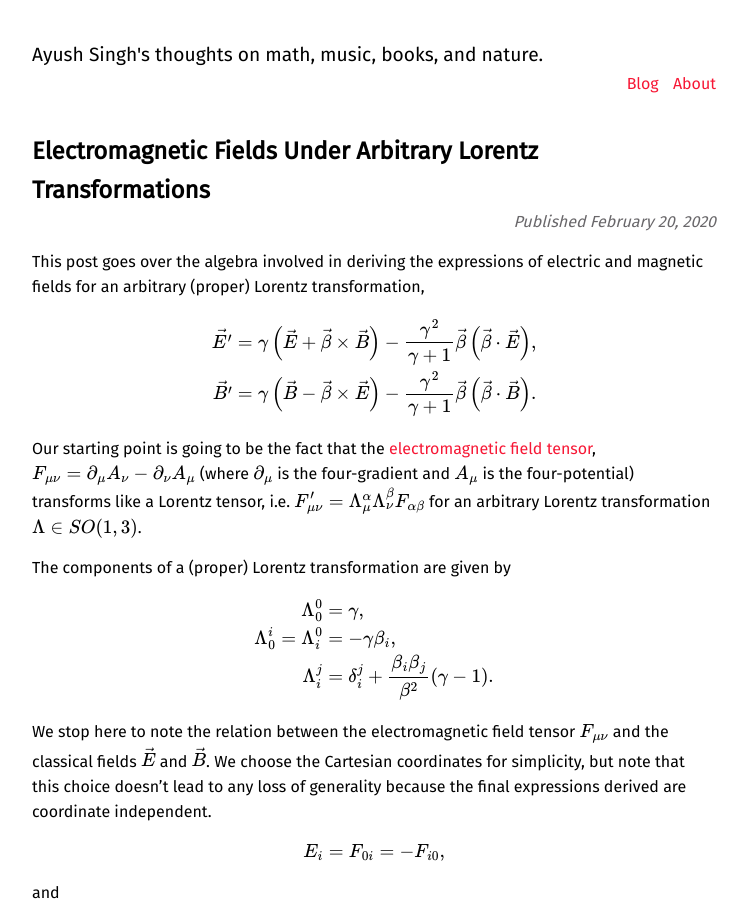
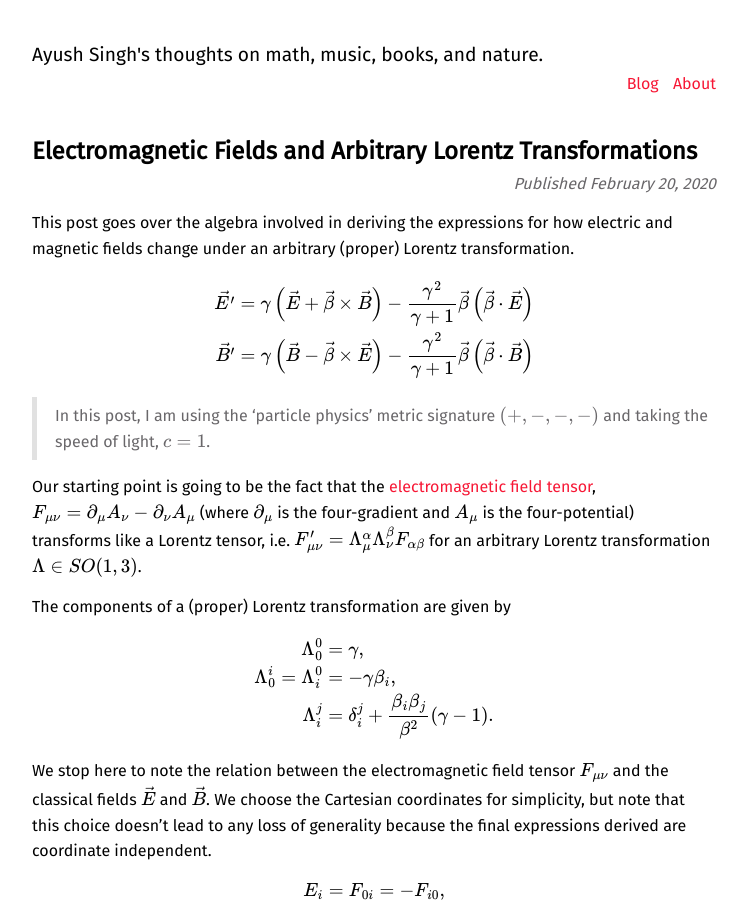
Before and after one commit to LeonardoGoller/LeonardoGoller.github.io, a Jekyll site: the page built from _posts/2020-02-20-lorentz-transform-fields.markdown, in a window 1280 px wide and 900 px high. Shown: the whole window, without its empty margins (266-1014 px from the left). Built offline with Jekyll 4.4.1, drawn with Linux system fonts in a browser that asks for light colours; formulas are drawn with MathJax 3; comment, search, counter and statistics services are not loaded.

Commit message:
some rephrasing; changed post title, categories; rename

```diff
--- a/_posts/2020-02-20-electromagnetic-fields-under-arbitrary-lorentz-transformations.markdown
+++ b/_posts/2020-02-20-lorentz-transform-fields.markdown
@@ -1,25 +1,29 @@
 ---
 layout: post
-title:  "Electromagnetic Fields Under Arbitrary Lorentz Transformations"
+title:  "Electromagnetic Fields and Arbitrary Lorentz Transformations"
 date:   2020-02-20 17:00:00 +0530
-categories: [math, nature, physics]
+categories: [nature, physics]
 excerpt: This post goes over the algebra involved in deriving the expressions of electric and magnetic fields under the most general Lorentz transformation. I could not find this anywhere else on the internet.
 ---
 
-This post goes over the algebra involved in deriving the expressions of
-electric and magnetic fields for an arbitrary (proper) Lorentz transformation,
+This post goes over the algebra involved in deriving the expressions for how
+electric and magnetic fields change under an arbitrary (proper) Lorentz
+transformation.
 
 $$
 \begin{align}
   \vec{E'} = \gamma \left(\vec{E} + \vec{\beta} \times \vec{B}\right)
     - \frac{\gamma^2}{\gamma + 1}
-        \vec{\beta} \left(\vec{\beta} \cdot \vec{E}\right), \\
+        \vec{\beta} \left(\vec{\beta} \cdot \vec{E}\right) \\
 
   \vec{B'} = \gamma \left(\vec{B} - \vec{\beta} \times \vec{E}\right)
     - \frac{\gamma^2}{\gamma + 1}
-        \vec{\beta} \left(\vec{\beta} \cdot \vec{B}\right).
+        \vec{\beta} \left(\vec{\beta} \cdot \vec{B}\right)
 \end{align}
 $$
+
+>In this post, I am using the 'particle physics' metric signature
+>$$(+, -, -, -)$$ and taking the speed of light, $$c = 1$$.
 
 Our starting point is going to be the fact that the
 [electromagnetic field tensor](https://en.wikipedia.org/wiki/Electromagnetic_tensor),
```
